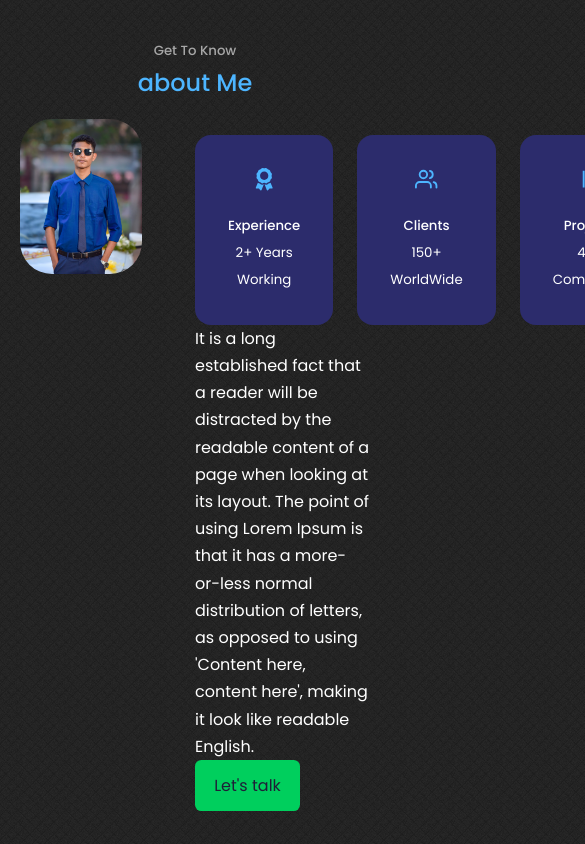
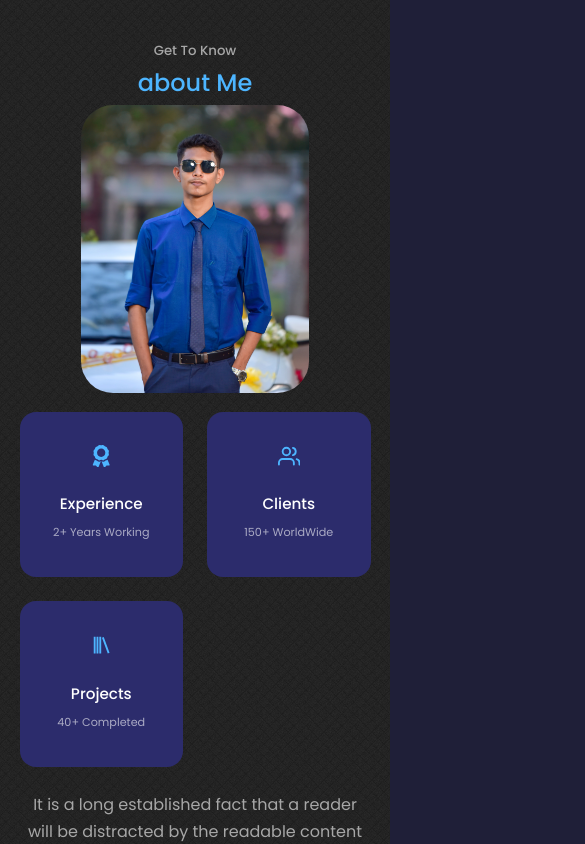
Before and after one commit to nomayen31/Nomayen_portfolio, a React (Create React App) app: page / in a window 390 px wide. Shown: the part 900-1744 px from the top of the page, 585 px wide, since content can reach past the window. Built offline with nearby package versions, Linux system fonts and the light colour scheme.

Commit message:
about section finish

```diff
--- a/src/components/about/About.css
+++ b/src/components/about/About.css
@@ -55,3 +55,52 @@
  font-size: 1.4rem;
  margin-bottom: 1rem;
 }
+
+.about__card h5{
+    font-size: 0.95rem;
+}
+
+.about__card small{
+font-size: 0.7rem;
+color: var(--color-light);
+
+}
+
+.about__content p{
+    margin: 2rem 0 2.6rem;
+    color: var(--color-light);
+}
+
+
+
+@media screen and (max-width:1024px) {
+    .about__container{
+        grid-template-columns: 1fr;
+        gap: 0;
+    }
+    .about__me{
+            width: 50%;
+            margin: 2rem auto 4rem;
+    }
+    .about__content p{
+        margin: 1rem 0 0.1rem;
+    }
+}
+
+@media screen and (max-width:600px) {
+    .about__me{
+        width: 65%;
+        margin: 0 auto 3rem;
+}
+.about__cards{
+    grid-template-columns: 1fr 1fr;
+    gap: 1;
+}
+.about__content{
+    text-align: center;
+}
+.about__content p{
+    margin: 1.5rem 0;
+}
+
+}
```
